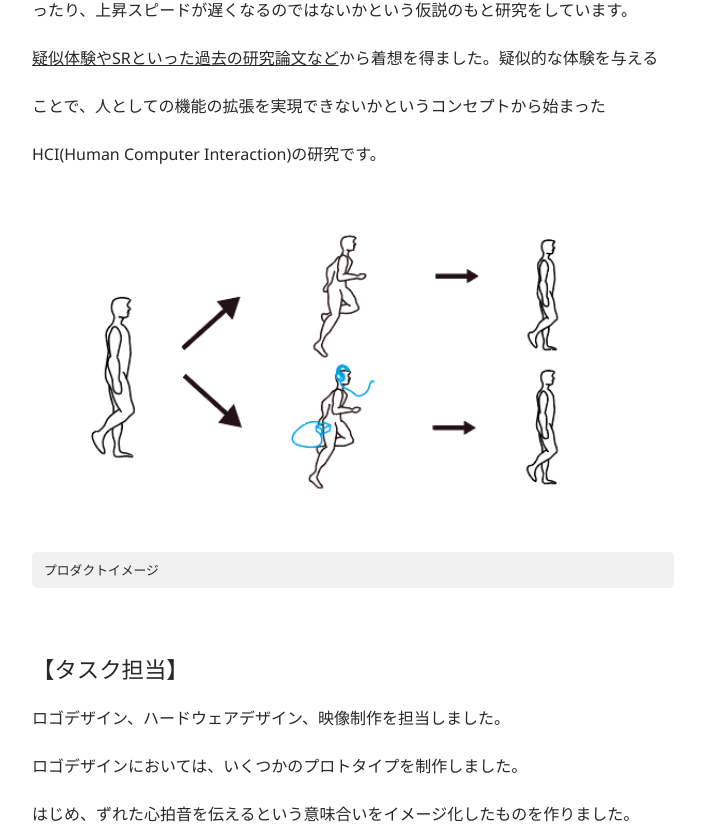
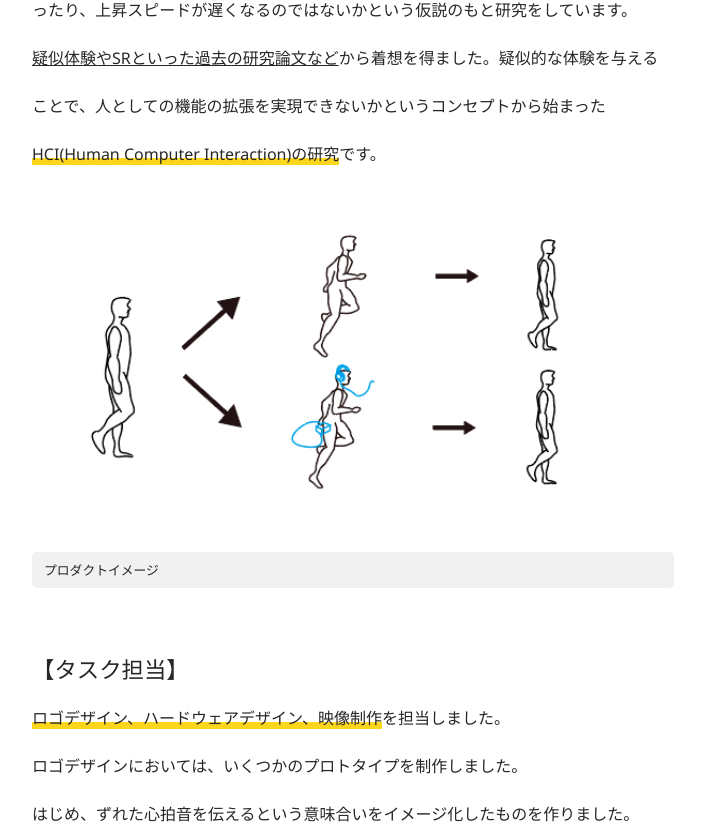
Before and after one commit to ryosukefujiki/BigHappy.github.io, a plain HTML site: page heartbeat-hacker.html in a window 1280 px wide. Shown: the part 1275-2110 px from the top of the page, without its empty margins (288-993 px from the left). Drawn offline with Linux system fonts and the light colour scheme.

Commit message:
add underline

```diff
--- a/css/contents.css
+++ b/css/contents.css
@@ -120,6 +120,10 @@ hr {
 
 .text a{
     color: #272727;
+}
+
+.underline{
+    background: linear-gradient(transparent 70%, #fcd61d 70%);
 }
 
 /*footerにまつわるスタイル*/
--- a/heartbeat-hacker.html
+++ b/heartbeat-hacker.html
@@ -68,13 +68,13 @@
             <h2>【コンセプト】</h2>
             <p class="text">
                 運動者の心拍を記録し、その心拍よりも遅いリズムの音をヘッドフォンを通じて運動者に聞かせます。その結果、その偽のリズムに影響を受け、運動者の心拍が上がりきらず留まったり、上昇スピードが遅くなるのではないかという仮説のもと研究をしています。<br>
-                <a href="https://www.youtube.com/watch?v=wGE-Y7ROduk">疑似体験やSRといった過去の研究論文など</a>から着想を得ました。疑似的な体験を与えることで、人としての機能の拡張を実現できないかというコンセプトから始まったHCI(Human Computer Interaction)の研究です。
+                <a href="https://www.youtube.com/watch?v=wGE-Y7ROduk">疑似体験やSRといった過去の研究論文など</a>から着想を得ました。疑似的な体験を与えることで、人としての機能の拡張を実現できないかというコンセプトから始まった<span class="underline">HCI(Human Computer Interaction)の研究</span>です。
                 <img src="img/hh_seika0.png" alt="">
                 <span class="sub--inline">プロダクトイメージ</span>
             </p>
             <h2>【タスク担当】</h2>
             <p class="text">
-                ロゴデザイン、ハードウェアデザイン、映像制作を担当しました。<br>
+                <span class="underline">ロゴデザイン、ハードウェアデザイン、映像制作</span>を担当しました。<br>
                 ロゴデザインにおいては、いくつかのプロトタイプを制作しました。<br>
                 はじめ、ずれた心拍音を伝えるという意味合いをイメージ化したものを作りました。
                 <img src="img/logo1.png" alt="">
```
Also changed, not shown: circle-square.html (+2 -2 lines), upcycling-skateboard.html (+2 -2 lines), 4 other files.
